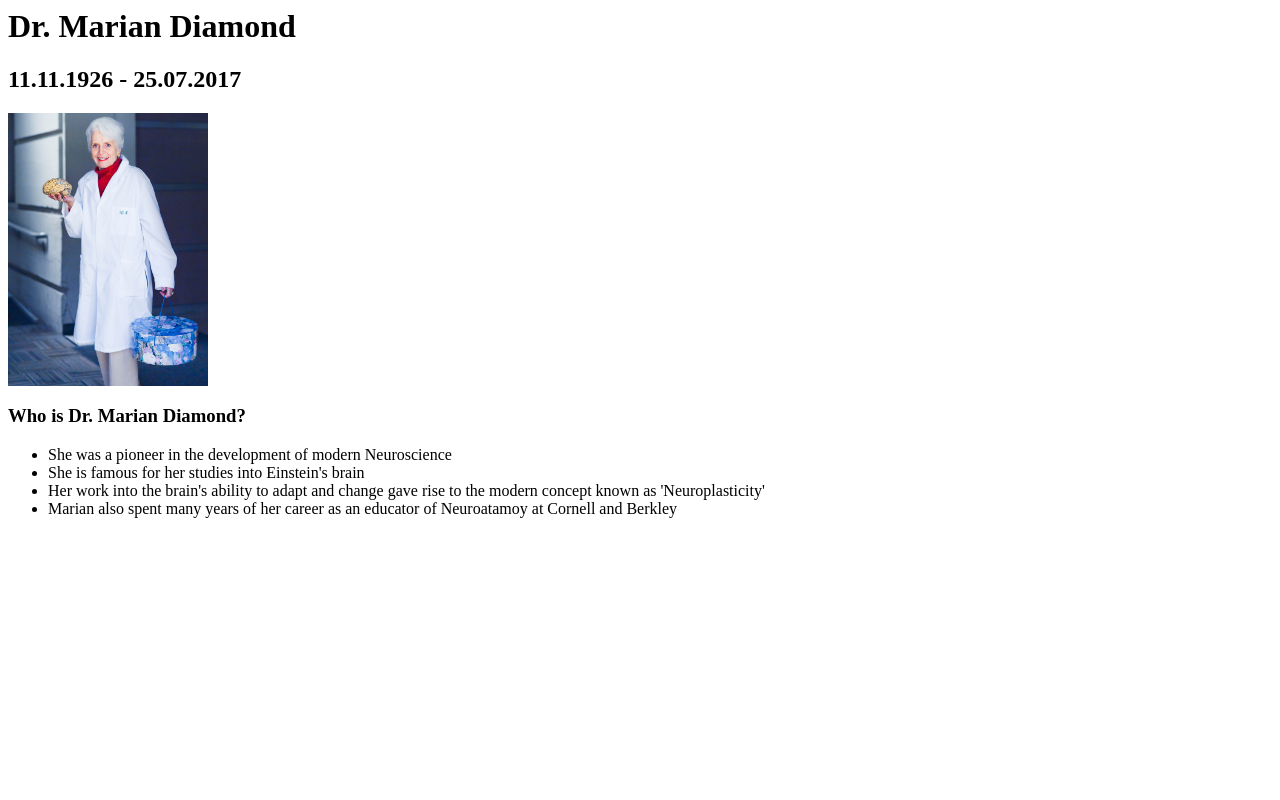
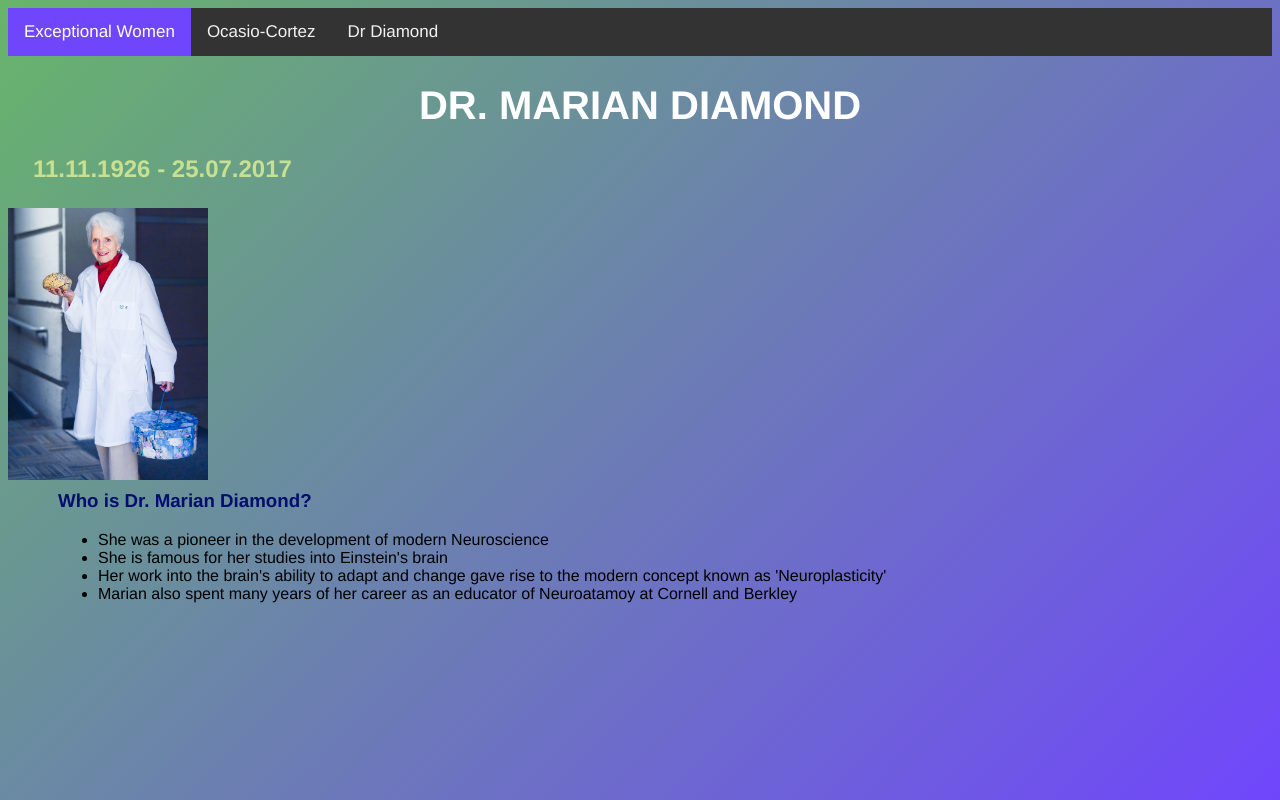
Before and after one commit to clead6/web-development, a plain HTML site: page pages/page2.html in a window 1280 px wide. Drawn offline with Linux system fonts and the light colour scheme.

Commit message:
css on other pages

```diff
--- a/pages/page1.html
+++ b/pages/page1.html
@@ -3,7 +3,15 @@
     <meta name="viewport" content="width=device-width, initial-scale=1.0">
     <meta http-equiv="X-UA-Compatible" content="ie=edge">
     <title>Exceptional Women</title>
+    <link rel="stylesheet" href="../style.css">
   </head>
+
+<body>
+  <div class="topnav">
+    <a class="active" href="../index.html">Exceptional Women</a>
+    <a href="./page1.html">Ocasio-Cortez</a>
+    <a a href="./page2.html">Dr Diamond</a>
+  </div>
 
 <h1> Alexandria Ocasio-Cortez </h1>
 
@@ -24,3 +32,5 @@
       made campaign-finance reform go viral and helped activists banish Amazon from Queens with
       a couple of tweets.</li>
 </ul>
+
+</body>
--- a/pages/page2.html
+++ b/pages/page2.html
@@ -3,7 +3,15 @@
     <meta name="viewport" content="width=device-width, initial-scale=1.0">
     <meta http-equiv="X-UA-Compatible" content="ie=edge">
     <title>Exceptional Women</title>
+    <link rel="stylesheet" href="../style.css">
 </head>
+
+<body>
+    <div class="topnav">
+        <a class="active" href="../index.html">Exceptional Women</a>
+        <a href="./page1.html">Ocasio-Cortez</a>
+        <a a href="./page2.html">Dr Diamond</a>
+    </div>
 
     <h1>Dr. Marian Diamond</h1>
 
@@ -17,3 +25,5 @@
         <li>Her work into the brain's ability to adapt and change gave rise to the modern concept known as 'Neuroplasticity'</li>
         <li>Marian also spent many years of her career as an educator of Neuroatamoy at Cornell and Berkley</li>
     </ul>
+
+</body>
--- a/style.css
+++ b/style.css
@@ -64,3 +64,21 @@ p {
     background-color: rgba(112,70,252,1);
     color: white;
  }
+
+
+ul{
+    margin-left: 50px;
+}
+
+h3{
+    color:#020d70;
+    margin-left: 50px;
+    margin-top: 10px;
+}
+
+h2{
+    color:#c7e091;
+    outline: #49A1DA;
+    outline-width: 10px;
+    margin: 25px;
+}
```
Lines whose indentation alone changed are shown as unchanged.
